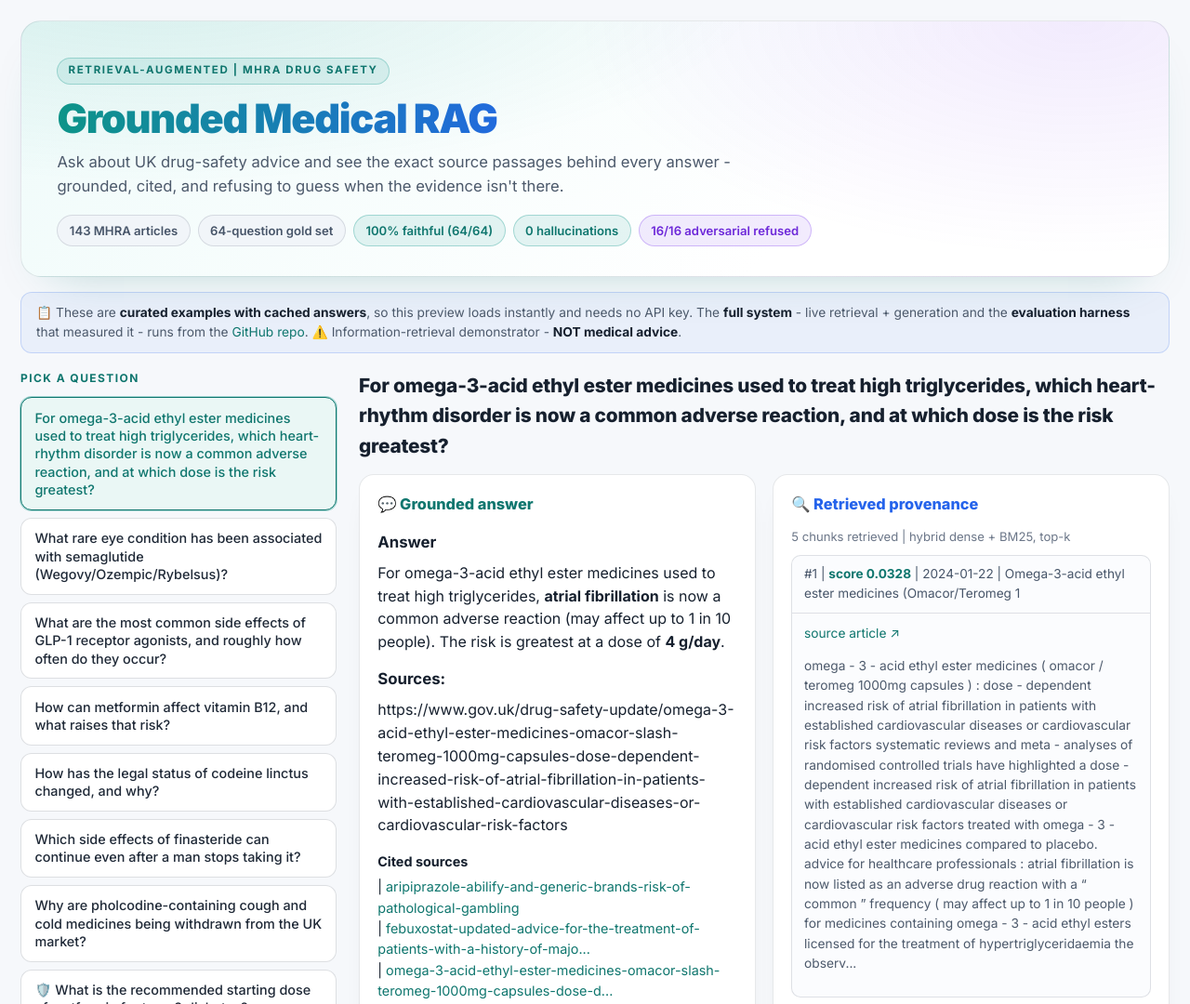
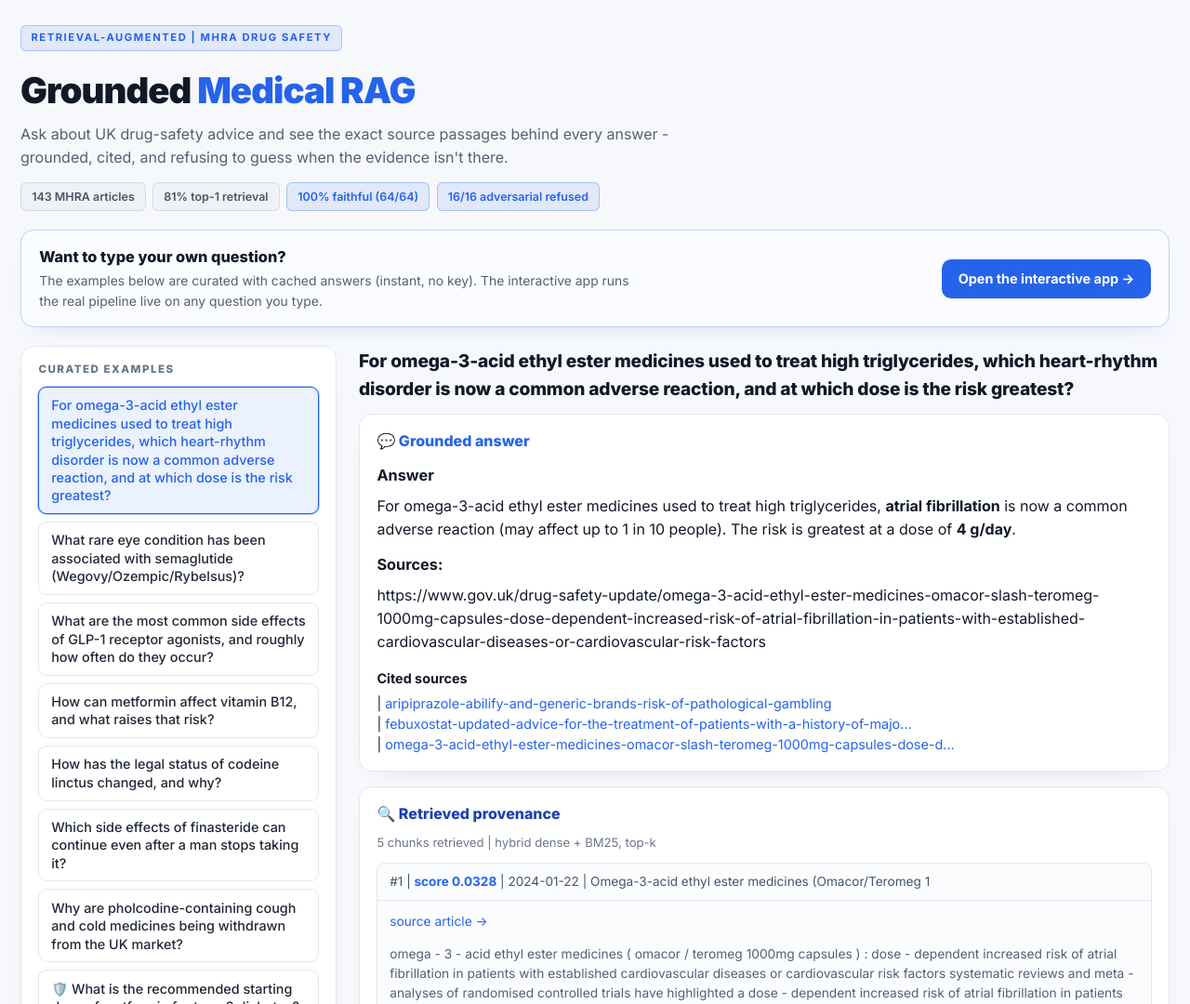
Before and after one commit to PrinceOkunade/mhra-drug-safety-rag, a plain HTML site: page index.html in a window 1280 px wide. Shown: the top 1080 px of the page at 93% size. Drawn offline with Linux system fonts and the light colour scheme.

Commit message:
Static demo: sync design to the Streamlit app (blue, flat title, stacked frames) + CTA to interactive app

```diff
--- a/index.html
+++ b/index.html
@@ -9,141 +9,130 @@
 <link href="https://fonts.googleapis.com/css2?family=Inter:wght@400;500;600;700;800;900&display=swap" rel="stylesheet">
 <style>
   :root{
-    --bg:#F6F8FB; --card:#FFFFFF; --card-2:#EEF3F8; --line:rgba(15,30,55,.12);
-    --text:#16202E; --muted:#4C596B; --muted-2:#6B7688;
-    --teal:#0F766E; --sky:#2563EB; --violet:#7C3AED; --blue:#2563EB;
+    --bg:#F6F8FB; --card:#FFFFFF; --line:#E3E8EF;
+    --text:#111927; --muted:#556072; --muted-2:#6B7688;
+    --blue:#2563EB; --blue-d:#1E40AF;
   }
   *{box-sizing:border-box}
   html,body{margin:0;padding:0}
-  body{
-    font-family:'Inter',-apple-system,'Segoe UI',system-ui,sans-serif;
-    background:var(--bg); color:var(--text); line-height:1.55;
-    -webkit-font-smoothing:antialiased;
-  }
-  a{color:#0F766E;text-decoration:none} a:hover{text-decoration:underline}
-  .wrap{max-width:1320px;margin:0 auto;padding:22px 22px 70px}
+  body{ font-family:'Inter',-apple-system,'Segoe UI',system-ui,sans-serif;
+    background:var(--bg); color:var(--text); line-height:1.55; -webkit-font-smoothing:antialiased; }
+  a{color:var(--blue);text-decoration:none} a:hover{text-decoration:underline}
+  .wrap{max-width:1280px;margin:0 auto;padding:26px 22px 70px}
+  hr{border:none;border-top:1px solid var(--line);margin:1.4rem 0}
 
-  /* Hero */
-  .hero{
-    position:relative;padding:2.4rem 2.4rem 2rem;border-radius:22px;overflow:hidden;
-    border:1px solid rgba(15,30,55,.10);
-    background:
-      radial-gradient(1100px 380px at 12% -20%, rgba(13,148,136,.12), transparent 60%),
-      radial-gradient(900px 420px at 92% 0%, rgba(124,58,237,.10), transparent 60%),
-      linear-gradient(135deg,#EFFBFA 0%, #FFFFFF 70%);
-    box-shadow:0 22px 50px -34px rgba(15,118,110,.35);
-  }
-  .badge{display:inline-block;font-size:.72rem;font-weight:700;letter-spacing:.14em;
-    color:#0F766E;background:rgba(13,148,136,.10);border:1px solid rgba(13,148,136,.28);
-    padding:.3rem .7rem;border-radius:999px;margin-bottom:.9rem}
-  .hero h1{font-size:2.7rem;font-weight:900;line-height:1.05;letter-spacing:-.03em;margin:0;
-    background:linear-gradient(92deg,#0D9488 0%, #2563EB 48%, #7C3AED 100%);
-    -webkit-background-clip:text;background-clip:text;color:transparent}
-  .sub{color:var(--muted);font-size:1.04rem;max-width:760px;margin:.7rem 0 1.1rem}
-  .pills{display:flex;flex-wrap:wrap;gap:.5rem}
-  .pill{font-size:.82rem;font-weight:600;padding:.36rem .78rem;border-radius:999px;
-    background:#F1F5F9;border:1px solid rgba(15,30,55,.12);color:#475569}
-  .pill.green{background:rgba(13,148,136,.10);border-color:rgba(13,148,136,.30);color:#0F766E}
-  .pill.violet{background:rgba(124,58,237,.10);border-color:rgba(124,58,237,.30);color:#6D28D9}
+  /* Flat header (no gradient) */
+  .badge{ display:inline-block; font-size:.7rem; font-weight:700; letter-spacing:.14em;
+    color:var(--blue); background:rgba(37,99,235,.10); border:1px solid rgba(37,99,235,.28);
+    padding:.28rem .65rem; border-radius:6px; margin-bottom:.7rem; }
+  h1{ font-size:2.4rem; font-weight:900; letter-spacing:-.025em; margin:.1rem 0 .3rem; color:var(--text); }
+  h1 .accent{ color:var(--blue); }
+  .sub{ color:var(--muted); font-size:1rem; max-width:760px; margin:0 0 .9rem; }
+  .pills{ display:flex; flex-wrap:wrap; gap:.45rem; }
+  .pill{ font-size:.78rem; font-weight:600; padding:.32rem .7rem; border-radius:6px;
+    background:#EEF2F7; border:1px solid rgba(15,30,55,.10); color:#475569; }
+  .pill.key{ background:rgba(37,99,235,.10); border-color:rgba(37,99,235,.30); color:var(--blue); }
 
-  .demo-note{background:rgba(37,99,235,.06);border:1px solid rgba(37,99,235,.20);border-radius:12px;
-    padding:.7rem 1rem;font-size:.86rem;color:var(--muted);margin:16px 0 4px;line-height:1.5}
-  .demo-note b{color:var(--text)}
+  /* CTA: type your own -> interactive app */
+  .cta{ display:flex; justify-content:space-between; align-items:center; gap:16px; flex-wrap:wrap;
+    background:#FAFCFF; border:1px solid #BFD3F5; border-radius:14px; padding:1rem 1.2rem; margin:20px 0 4px;
+    box-shadow:0 12px 26px -20px rgba(37,99,235,.35); }
+  .cta-h{ font-weight:800; font-size:1.02rem; color:var(--text); }
+  .cta-sub{ font-size:.87rem; color:var(--muted); margin-top:.15rem; max-width:640px; }
+  .cta-btn{ background:var(--blue); color:#fff !important; font-weight:700; font-size:.9rem;
+    padding:.62rem 1.1rem; border-radius:10px; white-space:nowrap; }
+  .cta-btn:hover{ background:#1D4ED8; text-decoration:none; }
 
-  /* MASTER-DETAIL: questions left, answer + provenance right */
-  .main{display:grid;grid-template-columns:340px 1fr;gap:24px;align-items:start;margin-top:18px}
-  .qcol .eyebrow{margin-bottom:.7rem}
-  .qcol{position:sticky;top:16px}
-  .eyebrow{font-size:.75rem;font-weight:700;letter-spacing:.12em;color:#0F766E;text-transform:uppercase}
+  /* Master-detail */
+  .main{ display:grid; grid-template-columns:340px 1fr; gap:24px; align-items:start; margin-top:20px; }
+  @media(max-width:900px){ .main{ grid-template-columns:1fr } .qcol{ position:static !important } }
+  .eyebrow{ font-size:.72rem; font-weight:800; letter-spacing:.13em; color:#64748B; text-transform:uppercase; margin-bottom:.55rem; }
 
-  /* Questions: a vertical clickable list */
-  .examples{display:flex;flex-direction:column;gap:.5rem}
-  .qbtn{text-align:left;width:100%;background:var(--card);color:#1F2937;border:1px solid rgba(15,30,55,.14);
-    border-radius:12px;padding:.7rem .9rem;font:inherit;font-weight:500;font-size:.9rem;
-    cursor:pointer;transition:all .15s ease;line-height:1.35}
-  .qbtn:hover{border-color:#0F766E;color:#0F766E;background:#F0FBFA;
-    box-shadow:0 0 0 1px rgba(13,148,136,.20),0 8px 20px -15px rgba(13,148,136,.55)}
-  .qbtn.active{border-color:#0F766E;color:#0F766E;background:#EAF7F5;box-shadow:0 0 0 1px rgba(13,148,136,.35)}
-  .qbtn .adv{color:#6D28D9}
+  /* Bordered frames */
+  .frame{ background:var(--card); border:1px solid var(--line); border-radius:14px; padding:1rem 1.15rem;
+    box-shadow:0 10px 26px -22px rgba(15,30,55,.28); }
+  .qcol{ position:sticky; top:16px; }
 
-  /* Right side: the selected answer + its retrieved chunks */
-  .qtitle{font-size:1.3rem;font-weight:800;letter-spacing:-.01em;margin:.1rem 0 .2rem;color:var(--text)}
-  .cols{display:grid;grid-template-columns:1fr 1fr;gap:18px;margin-top:14px}
-  @media(max-width:1200px){.cols{grid-template-columns:1fr}}
-  .panel{background:var(--card);border:1px solid rgba(15,30,55,.10);border-radius:16px;
-    padding:1.1rem 1.2rem;box-shadow:0 12px 30px -22px rgba(15,30,55,.22)}
-  .ph{font-size:1.02rem;font-weight:800;margin:.1rem 0 .7rem}
-  .ph.ans{color:#0F766E} .ph.prov{color:#2563EB}
-  .answer h3{font-size:1.05rem;margin:.9rem 0 .4rem} .answer h4{font-size:.96rem;margin:.8rem 0 .3rem}
-  .answer p{margin:.5rem 0} .answer ul{margin:.4rem 0 .6rem;padding-left:1.2rem} .answer li{margin:.2rem 0}
-  .warn{background:rgba(124,58,237,.08);border:1px solid rgba(124,58,237,.25);color:#6D28D9;
-    padding:.6rem .8rem;border-radius:10px;font-size:.9rem;margin-bottom:.8rem}
-  .srcs{margin-top:1rem;font-size:.9rem}
-  .srcs .h{font-weight:700;margin-bottom:.3rem}
-  .chunk{border:1px solid rgba(15,30,55,.12);border-radius:10px;margin-bottom:.6rem;overflow:hidden;background:#FBFCFE}
-  .chunk summary{cursor:pointer;padding:.6rem .8rem;font-size:.85rem;color:#475569;list-style:none}
-  .chunk summary::-webkit-details-marker{display:none}
-  .chunk[open] summary{border-bottom:1px solid var(--line)}
-  .chunk .body{padding:.7rem .8rem;font-size:.86rem;color:var(--muted)}
-  .score{color:#0F766E;font-weight:700}
+  /* Questions: vertical list */
+  .examples{ display:flex; flex-direction:column; gap:.5rem; }
+  .qbtn{ text-align:left; width:100%; background:#fff; color:#1F2937; border:1px solid var(--line);
+    border-radius:9px; padding:.58rem .8rem; font:inherit; font-weight:500; font-size:.9rem;
+    cursor:pointer; line-height:1.35; transition:all .15s ease; }
+  .qbtn:hover{ border-color:var(--blue); color:var(--blue); background:#EFF4FF; }
+  .qbtn.active{ border-color:var(--blue); color:var(--blue); background:#EAF1FF; box-shadow:0 0 0 1px rgba(37,99,235,.35); }
+  .qbtn .adv{ color:#6D28D9; }
 
-  /* Methodology strip (bottom, horizontal) */
-  .method{margin-top:30px;border-top:1px solid var(--line);padding-top:18px}
-  .method p{font-size:.9rem;color:var(--muted);margin:.3rem 0 .8rem;max-width:820px}
-  .mrow{display:flex;flex-wrap:wrap;gap:14px;margin-bottom:.8rem}
-  .mcard{background:var(--card);border:1px solid rgba(15,30,55,.10);border-radius:12px;
-    padding:.65rem 1.1rem;box-shadow:0 8px 22px -19px rgba(15,30,55,.22)}
-  .mcard .v{font-size:1.4rem;font-weight:800;letter-spacing:-.02em}
-  .mcard .l{font-size:.78rem;color:var(--muted-2)}
-  .neg{font-size:.86rem;color:var(--muted);max-width:900px}
-  .neg b{color:var(--text)}
-  #champion{font-size:.8rem;color:var(--muted-2);margin-top:.7rem}
+  /* Right side: stacked answer frame + provenance frame */
+  .qtitle{ font-size:1.2rem; font-weight:800; letter-spacing:-.01em; margin:.1rem 0 .7rem; color:var(--text); }
+  .rframe{ background:var(--card); border:1px solid var(--line); border-radius:14px; padding:1rem 1.15rem;
+    box-shadow:0 10px 26px -22px rgba(15,30,55,.28); margin-bottom:16px; }
+  .cardh{ font-size:1rem; font-weight:800; margin:0 0 .55rem; }
+  .cardh.ans{ color:var(--blue); } .cardh.prov{ color:var(--blue-d); }
+  .answer h3{ font-size:1.02rem; margin:.8rem 0 .35rem; } .answer h4{ font-size:.94rem; margin:.7rem 0 .25rem; }
+  .answer p{ margin:.5rem 0; } .answer ul{ margin:.4rem 0 .6rem; padding-left:1.2rem; } .answer li{ margin:.2rem 0; }
+  .warn{ background:rgba(124,58,237,.08); border:1px solid rgba(124,58,237,.25); color:#6D28D9;
+    padding:.55rem .8rem; border-radius:9px; font-size:.9rem; margin-bottom:.8rem; }
+  .srcs{ margin-top:1rem; font-size:.9rem; } .srcs .h{ font-weight:700; margin-bottom:.3rem; }
+  .chunkmeta{ font-size:.82rem; color:var(--muted-2); margin-bottom:.7rem; }
+  .chunk{ border:1px solid var(--line); border-radius:9px; margin-bottom:.6rem; overflow:hidden; background:#FBFCFE; }
+  .chunk summary{ cursor:pointer; padding:.58rem .8rem; font-size:.85rem; color:#475569; list-style:none; }
+  .chunk summary::-webkit-details-marker{ display:none; }
+  .chunk[open] summary{ border-bottom:1px solid var(--line); }
+  .chunk .body{ padding:.7rem .8rem; font-size:.86rem; color:var(--muted); }
+  .score{ color:var(--blue); font-weight:700; }
 
-  .foot{color:var(--muted-2);font-size:.8rem;margin-top:2.2rem;text-align:center}
-
-  @media(max-width:900px){ .main{grid-template-columns:1fr} .qcol{position:static} }
+  /* Methodology */
+  .method p{ font-size:.9rem; color:var(--muted); margin:.3rem 0 .8rem; max-width:820px; }
+  .mrow{ display:flex; flex-wrap:wrap; gap:14px; margin-bottom:.8rem; }
+  .mcard{ background:var(--card); border:1px solid var(--line); border-radius:12px; padding:.65rem 1.1rem;
+    box-shadow:0 8px 22px -19px rgba(15,30,55,.22); }
+  .mcard .v{ font-size:1.4rem; font-weight:800; letter-spacing:-.02em; }
+  .mcard .l{ font-size:.78rem; color:var(--muted-2); }
+  .neg{ font-size:.86rem; color:var(--muted); max-width:900px; } .neg b{ color:var(--text); }
+  #champion{ font-size:.8rem; color:var(--muted-2); margin-top:.7rem; }
+  .foot{ color:var(--muted-2); font-size:.8rem; margin-top:2.2rem; text-align:center; }
 </style>
 </head>
 <body>
 <div class="wrap">
-  <header class="hero">
   <span class="badge">RETRIEVAL-AUGMENTED | MHRA DRUG SAFETY</span>
-    <h1>Grounded Medical RAG</h1>
+  <h1>Grounded <span class="accent">Medical RAG</span></h1>
   <p class="sub">Ask about UK drug-safety advice and see the exact source passages behind every
     answer - grounded, cited, and refusing to guess when the evidence isn't there.</p>
   <div class="pills">
     <span class="pill">143 MHRA articles</span>
-      <span class="pill">64-question gold set</span>
-      <span class="pill green">100% faithful (64/64)</span>
-      <span class="pill green">0 hallucinations</span>
-      <span class="pill violet">16/16 adversarial refused</span>
+    <span class="pill">81% top-1 retrieval</span>
+    <span class="pill key">100% faithful (64/64)</span>
+    <span class="pill key">16/16 adversarial refused</span>
   </div>
-  </header>
 
-  <div class="demo-note">📋 These are <b>curated examples with cached answers</b>, so this preview loads
-    instantly and needs no API key. The <b>full system</b> - live retrieval + generation and the
-    <b>evaluation harness</b> that measured it - runs from the
-    <a href="https://github.com/PrinceOkunade/mhra-drug-safety-rag" target="_blank" rel="noopener">GitHub repo</a>.
-    ⚠️ Information-retrieval demonstrator - <b>NOT medical advice</b>.</div>
+  <!-- CTA to the interactive app (this static page can't run the model live) -->
+  <div class="cta">
+    <div>
+      <div class="cta-h">Want to type your own question?</div>
+      <div class="cta-sub">The examples below are curated with cached answers (instant, no key). The
+        interactive app runs the real pipeline live on any question you type.</div>
+    </div>
+    <a class="cta-btn" href="https://mhra-drug-safety-rag-istdi6tykr79rzfsv25r87.streamlit.app" target="_blank" rel="noopener">Open the interactive app -&gt;</a>
+  </div>
 
   <div class="main">
-    <!-- LEFT: the questions -->
-    <aside class="qcol">
-      <div class="eyebrow">Pick a question</div>
+    <!-- LEFT: questions -->
+    <aside class="qcol frame">
+      <div class="eyebrow">Curated examples</div>
       <div class="examples" id="examples"></div>
     </aside>
-
-    <!-- RIGHT: the answer + retrieved provenance for the selected question -->
+    <!-- RIGHT: stacked answer + provenance frames -->
     <section class="detail">
       <div id="result"></div>
     </section>
   </div>
 
-  <!-- Methodology, moved to a horizontal strip at the bottom -->
+  <hr>
   <div class="method">
-    <div class="eyebrow">How it's measured</div>
-    <p>Evaluated on a self-authored 64-question gold set (+16 adversarial), each verified against a
-      source passage, and judged by a stronger model (Claude Sonnet) than the generator.</p>
+    <div class="eyebrow">How it is measured</div>
+    <p>Self-authored 64-question gold set (+16 adversarial), each verified against a source passage,
+      judged by a stronger model (Claude Sonnet) than the generator.</p>
     <div class="mrow">
       <div class="mcard"><div class="v">63 / 64</div><div class="l">Answer correctness</div></div>
       <div class="mcard"><div class="v">64 / 64</div><div class="l">Faithfulness (no hallucination)</div></div>
@@ -151,19 +140,17 @@
       <div class="mcard"><div class="v">81%</div><div class="l">Top-1 retrieval (recall@1)</div></div>
     </div>
     <div class="neg"><b>Honest negatives (measured, then rejected):</b> header-aware chunking underperformed
-      the fixed baseline; a cross-encoder reranker added ~15x latency with no end-to-end gain, so it was
-      cut from the deployed system.</div>
+      the fixed baseline; a cross-encoder reranker added ~15x latency with no end-to-end gain, so it was cut.</div>
     <div id="champion"></div>
   </div>
 
   <div class="foot">
     Contains public sector information licensed under the Open Government Licence v3.0. © Crown copyright / MHRA.<br>
-    Champion: hybrid retrieval (dense + BM25) | bge-small-en-v1.5 | Claude Haiku | no reranker.
+    Champion: hybrid retrieval (dense + BM25) | bge-small-en-v1.5 | Claude Haiku | no reranker. NOT medical advice.
   </div>
 </div>
 
 <script>
-// Minimal markdown -> HTML for the cached answers (headings, bold, links, bullet lists, paragraphs).
 function md(src){
   const esc = s => s.replace(/&/g,'&amp;').replace(/</g,'&lt;').replace(/>/g,'&gt;');
   const lines = src.split('\n');
@@ -189,6 +176,7 @@ function md(src){
   return html;
 }
 function slug(u){ const p=u.split('/').filter(Boolean).pop()||u; return p.length>78?p.slice(0,78)+'...':p; }
+function esc(s){ return s.replace(/&/g,'&amp;').replace(/</g,'&lt;').replace(/>/g,'&gt;'); }
 
 let DATA=null, SEL=0;
 function renderExamples(){
@@ -200,30 +188,27 @@ function renderExamples(){
     box.appendChild(b);
   });
 }
-function esc(s){ return s.replace(/&/g,'&amp;').replace(/</g,'&lt;').replace(/>/g,'&gt;'); }
 function renderResult(){
   const ex=DATA.examples[SEL];
   const chunks=ex.chunks.map((c,i)=>`
     <details class="chunk" ${i===0?'open':''}>
       <summary>#${i+1} | <span class="score">score ${c.score}</span>${c.date?' | '+c.date:''} | ${esc((c.title||'').slice(0,52))}</summary>
-      <div class="body"><a href="${c.source_url}" target="_blank" rel="noopener">source article ↗</a>
+      <div class="body"><a href="${c.source_url}" target="_blank" rel="noopener">source article -&gt;</a>
       <p>${esc(c.text.slice(0,800))}${c.text.length>800?'...':''}</p></div>
     </details>`).join('');
   const srcs=(ex.sources||[]).map(u=>`<div>| <a href="${u}" target="_blank" rel="noopener">${esc(slug(u))}</a></div>`).join('');
   document.getElementById('result').innerHTML=`
     <div class="qtitle">${esc(ex.question)}</div>
-    <div class="cols">
-      <div class="panel">
-        <div class="ph ans">💬 Grounded answer</div>
+    <div class="rframe">
+      <div class="cardh ans">💬 Grounded answer</div>
       ${ex.adversarial?'<div class="warn">🛡️ Adversarial question - not answerable from the corpus. Expect a <b>refusal</b>, not a guess.</div>':''}
       <div class="answer">${md(ex.answer)}</div>
       ${srcs?`<div class="srcs"><div class="h">Cited sources</div>${srcs}</div>`:''}
     </div>
-      <div class="panel">
-        <div class="ph prov">🔍 Retrieved provenance</div>
-        <div style="font-size:.82rem;color:var(--muted-2);margin-bottom:.6rem">${ex.chunks.length} chunks retrieved | hybrid dense + BM25, top-k</div>
+    <div class="rframe">
+      <div class="cardh prov">🔍 Retrieved provenance</div>
+      <div class="chunkmeta">${ex.chunks.length} chunks retrieved | hybrid dense + BM25, top-k</div>
       ${chunks}
-      </div>
     </div>`;
 }
 fetch('demo_cache.json').then(r=>r.json()).then(d=>{
@@ -232,7 +217,7 @@ fetch('demo_cache.json').then(r=>r.json()).then(d=>{
     `Champion | ${c.retriever} retrieval | ${(c.embedder||'').split('/').pop()} | ${c.generator}`;
   renderExamples(); renderResult();
 }).catch(e=>{
-  document.getElementById('result').innerHTML='<div class="panel">Could not load demo_cache.json.</div>';
+  document.getElementById('result').innerHTML='<div class="rframe">Could not load demo_cache.json.</div>';
 });
 </script>
 </body>
```
Lines whose indentation alone changed are shown as unchanged.
